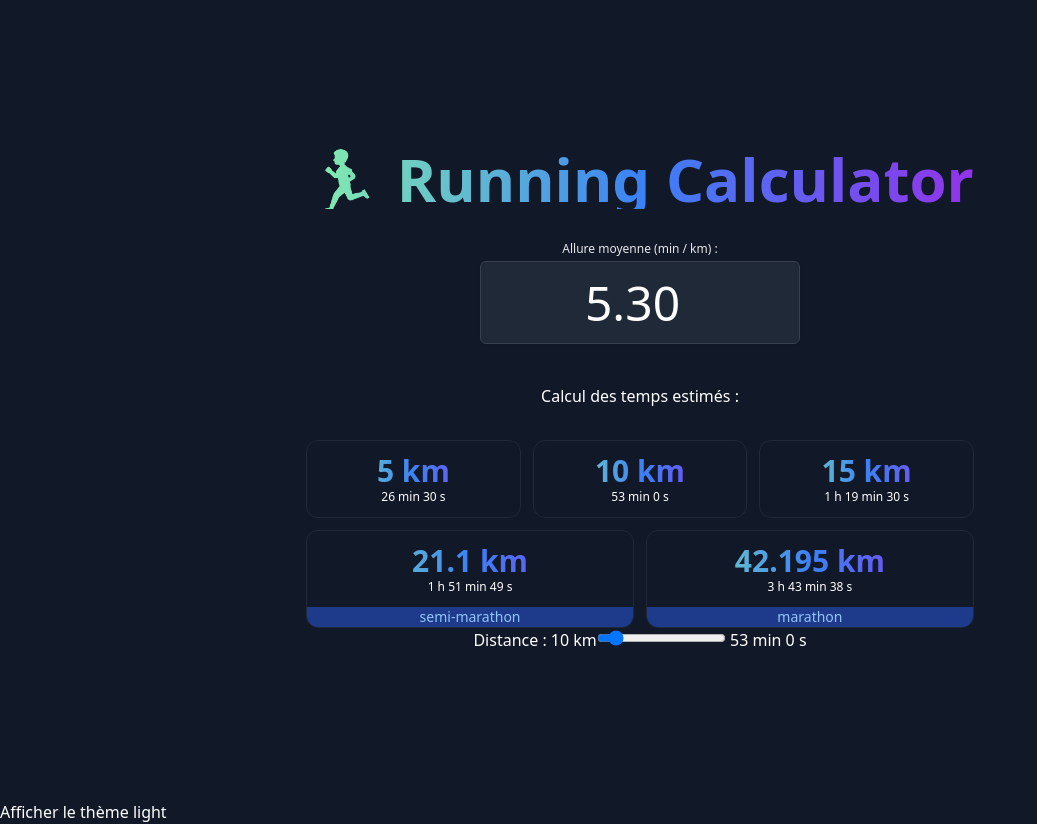
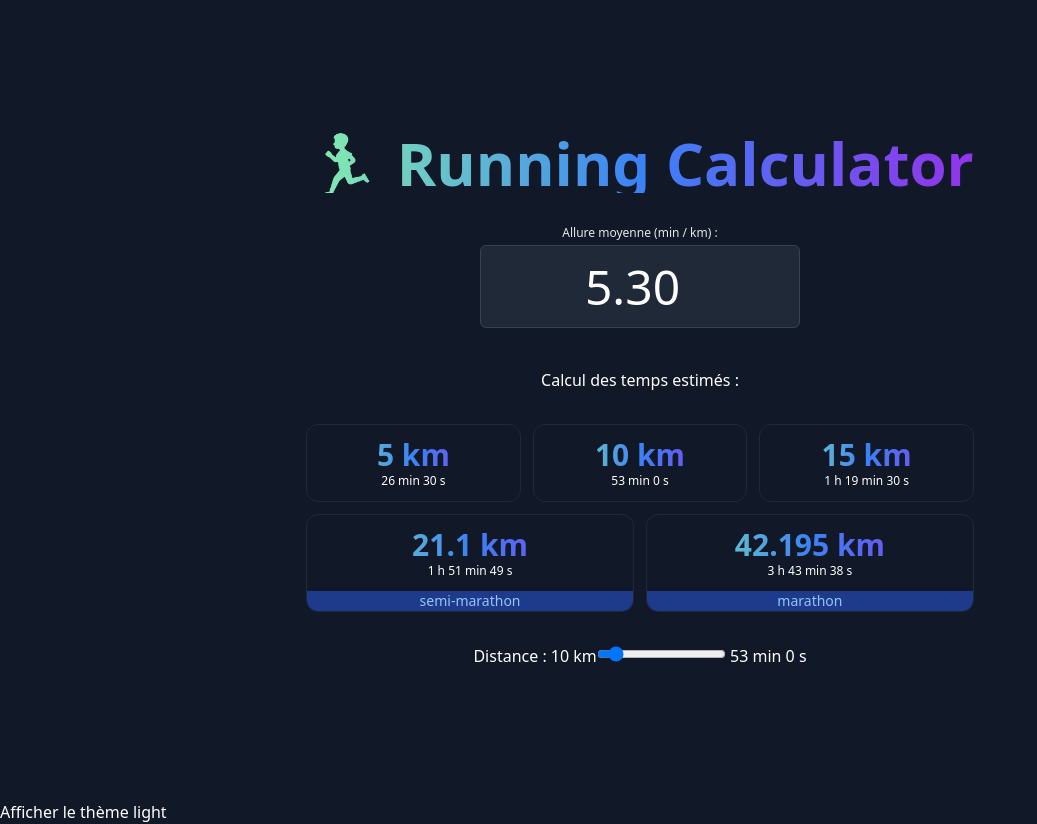
Before and after one commit to estitpab/running-calculator, a React (Vite) app: page / in a window 1280 px wide. Shown: the whole page, without its empty margins (0-1037 px from the left). Built offline with nearby package versions, Linux system fonts and the light colour scheme.

Commit message:
Refactot in components

```diff
--- a/src/components/Calculator.tsx
+++ b/src/components/Calculator.tsx
@@ -1,54 +1,19 @@
-import { useState, ChangeEvent, useContext } from "react";
-import { ThemeContext } from "../layout/Layout";
-import clsx from "clsx";
+import { useState } from "react";
+
 import TimeBlock from "./TimeBlock";
-import { calculateEstimatedTime } from "../utils/functions";
+import SlideBlock from "./SlideBlock";
+import PaceSelector from "./PaceSelector";
 
 const DEFAULT_PACE = 5.3;
 
 const Calculator = () => {
   const [pace, setPace] = useState(DEFAULT_PACE.toFixed(2));
-  const [distance, setDistance] = useState(10);
-  const theme = useContext(ThemeContext);
-  const lightTheme = theme === "light";
-
-  const handlePaceChange = (e: ChangeEvent<HTMLInputElement>) => {
-    if (e.target.value.length < 5) {
-      setPace(e.target.value);
-    }
-  };
-
-  const handleDistanceChange = (e: ChangeEvent<HTMLInputElement>) => {
-    setDistance(Number(e.target.value));
-  };
 
   return (
     <div className="justify-center">
-      <div className="max-w-xs m-auto">
-        <label
-          htmlFor="pace"
-          className={`block text-xs font-medium text-gray-200 ${clsx(
-            lightTheme && "text-gray-900"
-          )}`}
-        >
-          Allure moyenne (min / km) :
-          <input
-            name="pace"
-            type="number"
-            step="0.01"
-            onChange={handlePaceChange}
-            value={pace}
-            className={`text-center text-5xl mb-10 mt-1 w-full rounded-md shadow-sm border-gray-700 ${clsx(
-              lightTheme
-                ? "bg-gray-200 text-gray-900"
-                : "bg-gray-800 text-white"
-            )}`}
-          />
-        </label>
-      </div>
+      <PaceSelector pace={pace} setPace={setPace} />
 
       <h2>Calcul des temps estimés :</h2>
-
       <section className="mt-8 grid grid-cols-3 gap-3 md:grid-cols-3 lg:grid-cols-3">
         <TimeBlock distance={5} pace={pace} />
         <TimeBlock distance={10} pace={pace} />
@@ -58,21 +23,9 @@ const Calculator = () => {
         <TimeBlock distance={21.1} pace={pace} note="semi-marathon" />
         <TimeBlock distance={42.195} pace={pace} note="marathon" />
       </section>
-
-      <div>
-        <label htmlFor="distance">
-          Distance : {distance} km
-          <input
-            type="range"
-            name="distance"
-            min="0"
-            max="100"
-            value={distance}
-            onChange={handleDistanceChange}
-          />{" "}
-          {calculateEstimatedTime(pace, distance)}
-        </label>
-      </div>
+      <section className="mt-8">
+        <SlideBlock pace={pace} />
+      </section>
     </div>
   );
 };
--- /dev/null
+++ b/src/components/PaceSelector.tsx
@@ -0,0 +1,43 @@
+import { useContext, ChangeEvent } from "react";
+import clsx from "clsx";
+import { ThemeContext } from "../layout/Layout";
+
+interface Props {
+  pace: string;
+  setPace: React.Dispatch<React.SetStateAction<string>>;
+}
+
+const PaceSelector = ({ pace, setPace }: Props) => {
+  const theme = useContext(ThemeContext);
+  const lightTheme = theme === "light";
+
+  const handlePaceChange = (e: ChangeEvent<HTMLInputElement>) => {
+    if (e.target.value.length < 5) {
+      setPace(e.target.value);
+    }
+  };
+  return (
+    <div className="max-w-xs m-auto">
+      <label
+        htmlFor="pace"
+        className={`block text-xs font-medium text-gray-200 ${clsx(
+          lightTheme && "text-gray-900"
+        )}`}
+      >
+        Allure moyenne (min / km) :
+        <input
+          name="pace"
+          type="number"
+          step="0.01"
+          onChange={handlePaceChange}
+          value={pace}
+          className={`text-center text-5xl mb-10 mt-1 w-full rounded-md shadow-sm border-gray-700 ${clsx(
+            lightTheme ? "bg-gray-200 text-gray-900" : "bg-gray-800 text-white"
+          )}`}
+        />
+      </label>
+    </div>
+  );
+};
+
+export default PaceSelector;
--- /dev/null
+++ b/src/components/SlideBlock.tsx
@@ -0,0 +1,33 @@
+import { ChangeEvent, useState } from "react";
+import { calculateEstimatedTime } from "../utils/functions";
+
+interface Props {
+  pace: string;
+}
+
+const SlideBlock = ({ pace }: Props) => {
+  const [distance, setDistance] = useState(10);
+
+  const handleDistanceChange = (e: ChangeEvent<HTMLInputElement>) => {
+    setDistance(Number(e.target.value));
+  };
+
+  return (
+    <div>
+      <label htmlFor="distance">
+        Distance : {distance} km
+        <input
+          type="range"
+          name="distance"
+          min="0"
+          max="100"
+          value={distance}
+          onChange={handleDistanceChange}
+        />{" "}
+        {calculateEstimatedTime(pace, distance)}
+      </label>
+    </div>
+  );
+};
+
+export default SlideBlock;
--- a/src/layout/Layout.tsx
+++ b/src/layout/Layout.tsx
@@ -19,7 +19,7 @@ const Layout = ({ children }: Props) => {
   return (
     <ThemeContext.Provider value={theme}>
       <section
-        className={`${clsx(
+        className={`min-h-screen ${clsx(
           lightTheme ? "bg-white text-gray-900" : "bg-gray-900 text-white"
         )}`}
       >
```
